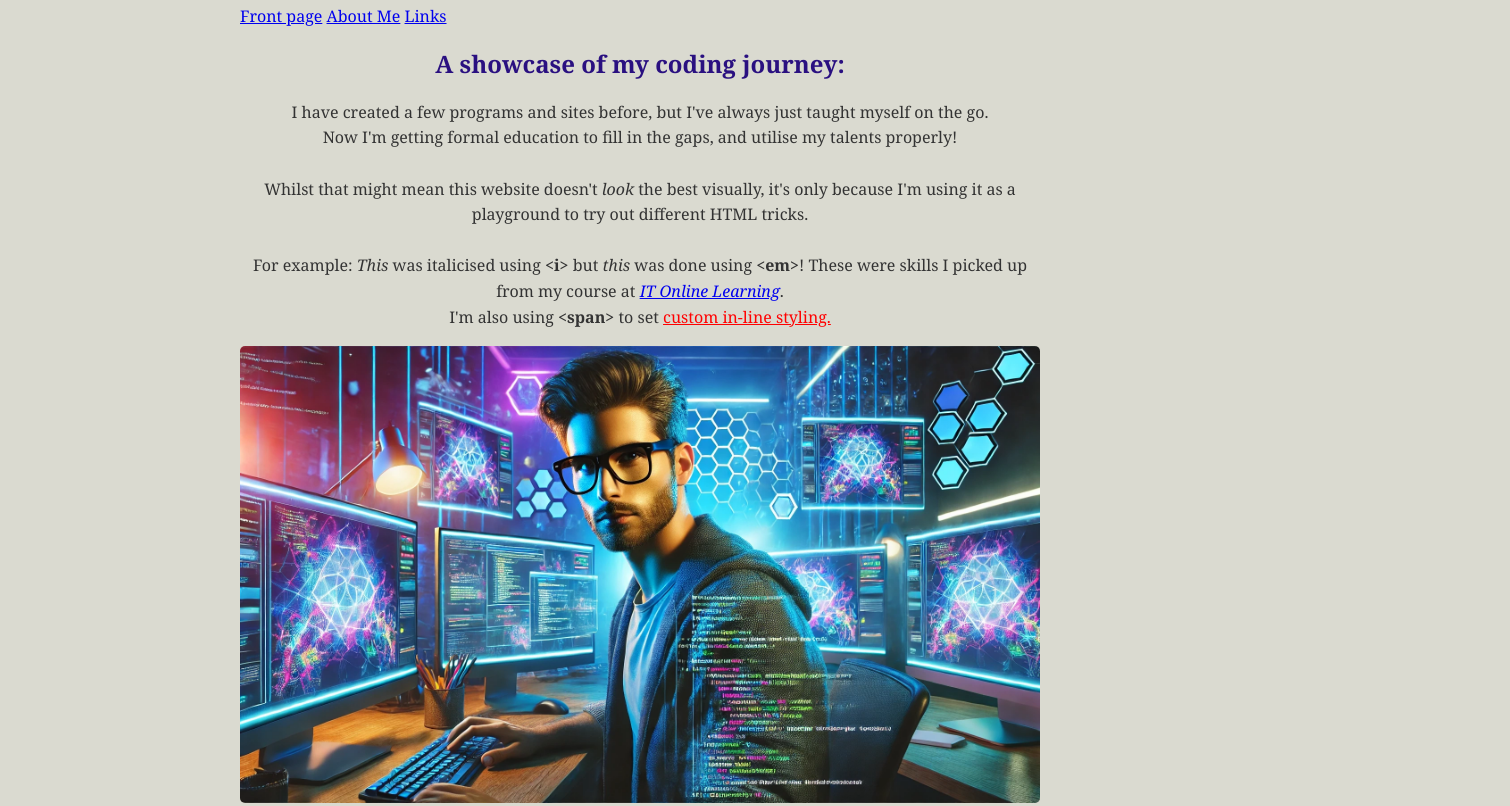
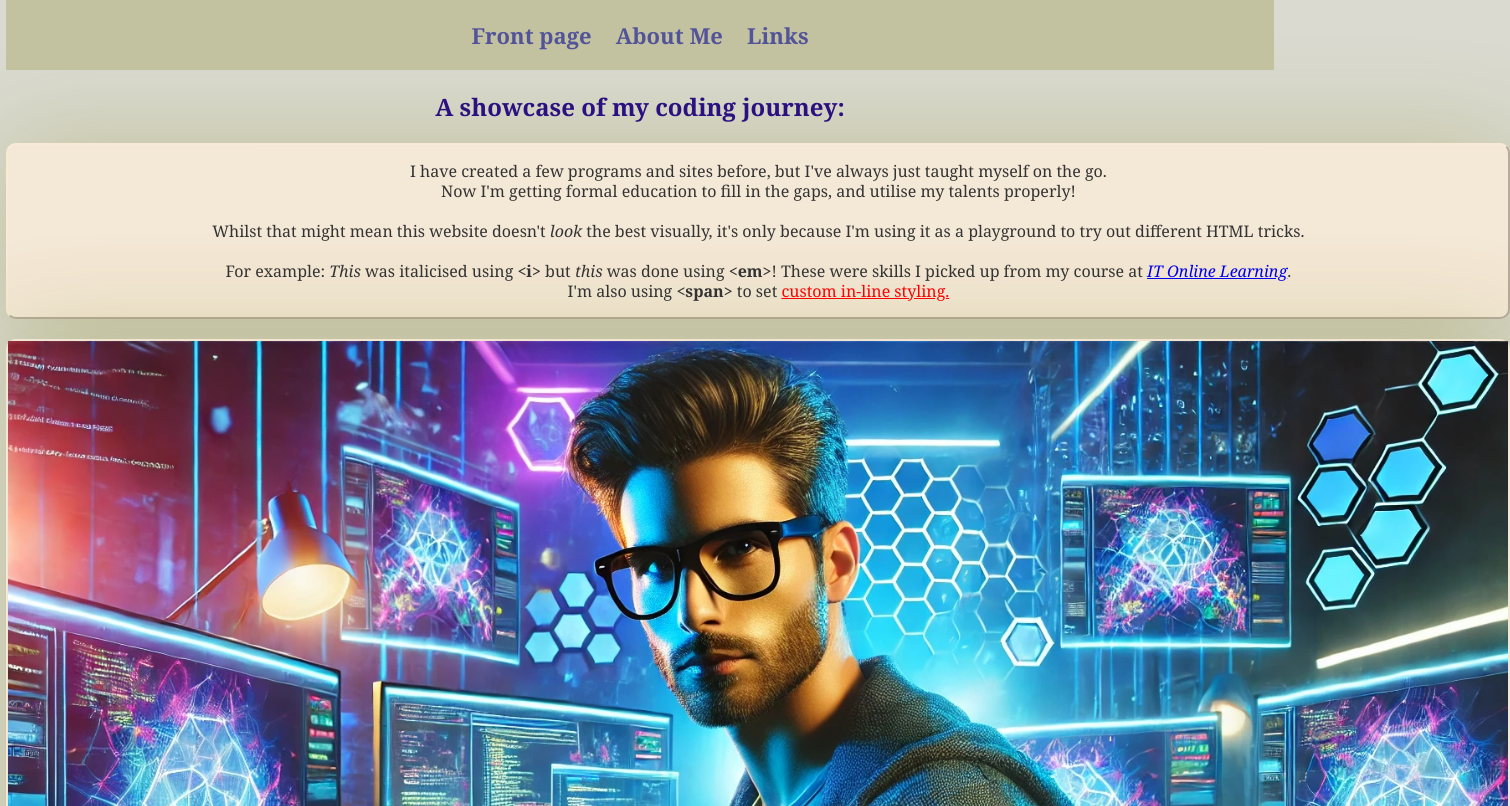
Before and after one commit to RyanHornsby/ProfilePage, a plain HTML site: page index.html in a window 1280 px wide. Shown: the top 806 px of the page, 1510 px wide, since content can reach past the window. Drawn offline with Linux system fonts and the light colour scheme.

Commit message:
Updating styling
This is my progress as of completing Module 3's Practical Activity.

```diff
--- a/style.css
+++ b/style.css
@@ -2,10 +2,9 @@
 /*The margin: 0 auto; is what centres it*/
 body {
     font-family:Cambria, Cochin, Georgia, Times, 'Times New Roman', serif;
-    max-width: 800px;
     margin: 0 auto;
-    padding: 5px;
     background-color: rgb(218, 218, 208);
+    max-width: 99vw;
 }
 
 h2 {
@@ -13,16 +12,13 @@ h2 {
     text-align: center;
 }
 
-img {
-    max-width: 100%;
-    height: auto;
-    display: block;
-    margin: 10px auto;
-    border-radius: 5px;
+a:hover {
+    color:green;
 }
 
-a:hover {
-    color:green;
+/*Apparently you are not allowed to set text-decoration for :visited, I wanted to set a line-through*/
+a:visited {
+    text-decoration: none;
 }
 
 p {
@@ -30,3 +26,101 @@ p {
     color: #333;
     text-align: center;
 }
+
+/*Controlling navigation*/
+.nav-section {
+    top: 0;
+    left: 0;
+    position: sticky;
+    display: flex;
+    background-color: rgb(194, 194, 160);
+    width: 99vw;
+    align-items: center;
+    justify-content: center;
+    padding: 20px 0;
+}
+
+.nav-section a {
+    color:#535399;
+    font-size: 22px;
+    text-decoration: none;
+    font-weight: bold;
+    padding: 10px;
+    transition: color 0.3s, text-decoration 0.3s;
+}
+
+.nav-section a:hover {
+    color: #2e2e69;
+    text-decoration: underline;
+    text-decoration-style: wavy;
+    text-underline-offset: 10px;
+}
+
+/*Controlling the main blocks en masse*/
+.main-section {
+    max-width: 1500px;
+    margin: 0 auto;
+    justify-content: center;
+}
+
+/*Going inside each block to control the elements inside them*/
+.about-section, .image-section, .links-section {
+    background-color: rgba(250, 235, 215, 0.795);
+    border: 2px outset rgba(250, 235, 215, 0.795);
+    border-radius: 10px;
+    box-shadow: 0 0 100px rgba(134, 136, 37, 0.308);
+    width: 1500px;
+    margin: 20px auto;
+}
+
+/*Controlling about*/
+.about-section p {
+    line-height: 20px;
+}
+
+/*Controlling image*/
+.image-section {
+    border: 2px outset rgba(250, 235, 215, 0);
+}
+
+.image-section img {
+    display: block;
+    width: inherit;
+    margin: 0;
+    padding: 0;
+}
+
+.image-section:hover #normalImage {
+    display:none;
+}
+
+.image-section:hover #hoverImage {
+    display:block;
+    cursor: no-drop;
+}
+
+#hoverImage {
+    display:none;
+}
+
+/*Controlling links*/
+.links-section {
+    text-align: center;
+    list-style-position: inside;
+}
+
+.links-section ul {
+    display: inline-block;
+    text-align: left;
+}
+
+/*Controlling footer*/
+.footer-section {
+    background-color: rgb(194, 194, 160);
+    margin-bottom: 0px;
+    padding: 2px;
+}
+
+.footer-section a {
+    text-decoration: none;
+}
```
